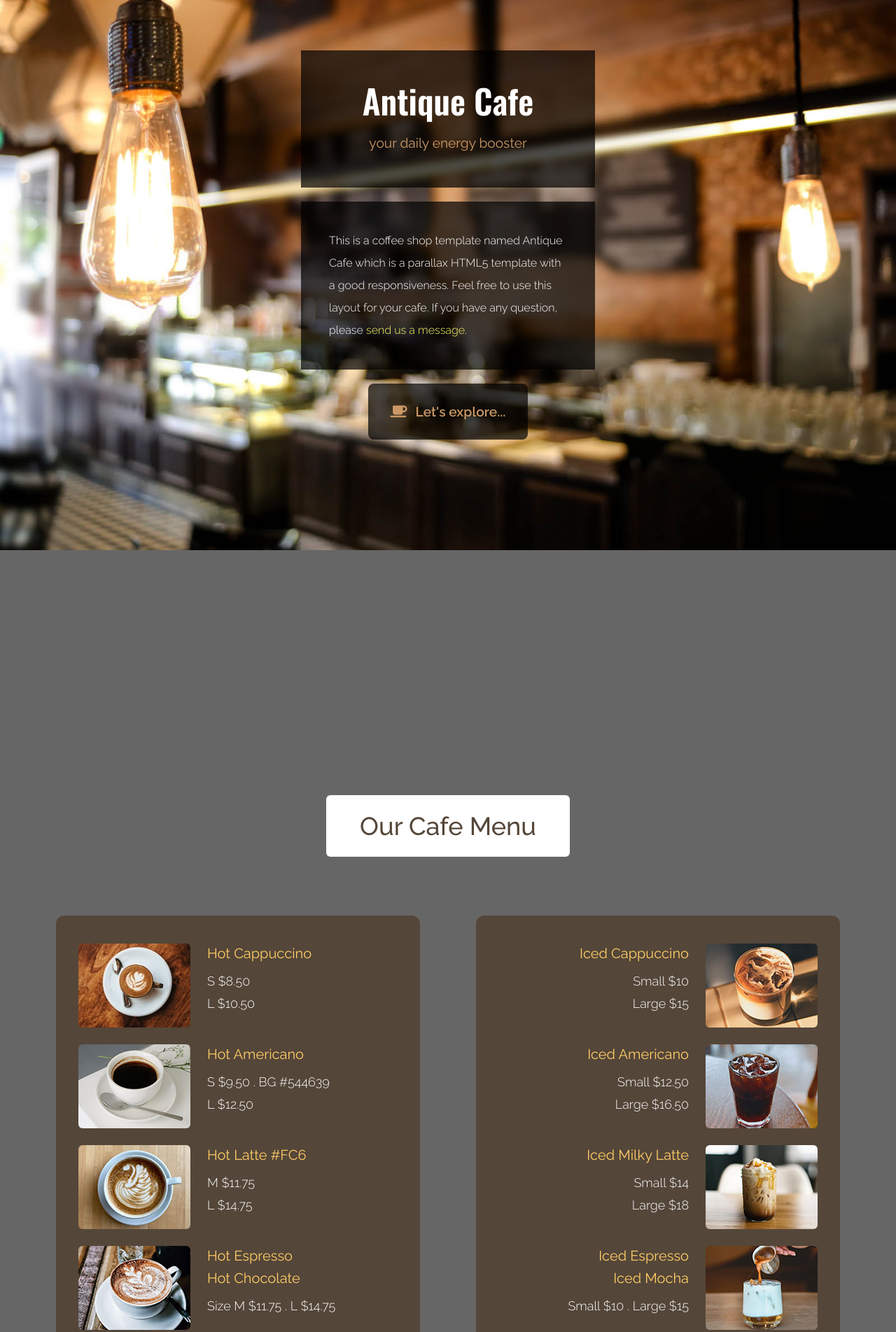
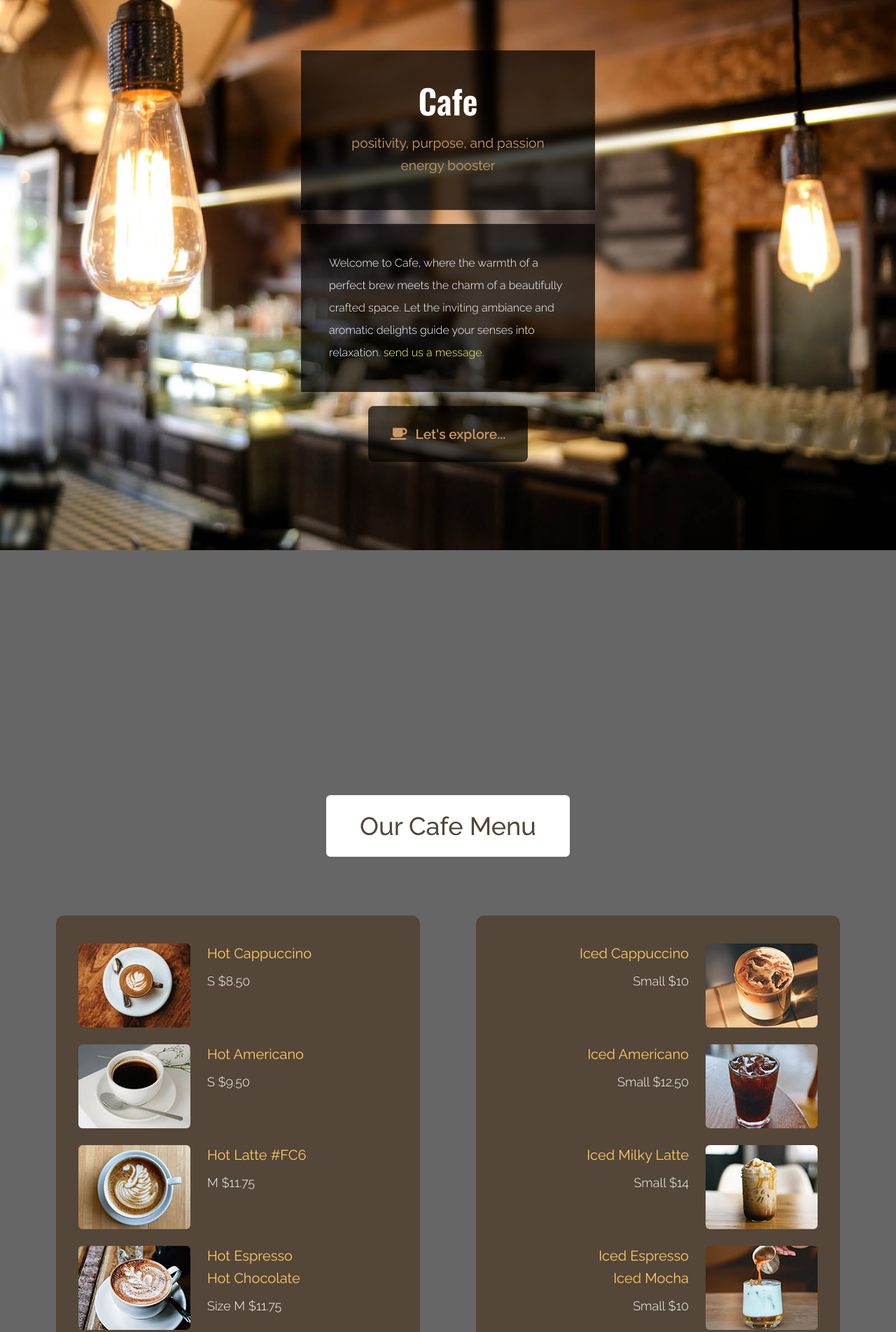
Before and after one commit to hari-unnikrishnan/cafe, a plain HTML site: page index.html in a window 1280 px wide. Shown: the part 120-2023 px from the top of the page at 70% size. Drawn offline with nearby package versions, Linux system fonts and the light colour scheme.

Commit message:
Update index.html

```diff
--- a/index.html
+++ b/index.html
@@ -4,7 +4,7 @@
     <meta charset="UTF-8">
     <meta http-equiv="X-UA-Compatible" content="IE=edge">
     <meta name="viewport" content="width=device-width, initial-scale=1.0">
-    <title>Antique Bakery Cafe HTML Template by Tooplate</title>
+    <title> Bakery Cafe </title>
     <link rel="preconnect" href="https://fonts.googleapis.com">
     <link rel="preconnect" href="https://fonts.gstatic.com" crossorigin>
     <link href="https://fonts.googleapis.com/css2?family=Raleway:wght@300;400;500;600&family=Oswald:wght@600&display=swap" rel="stylesheet">
@@ -32,14 +32,12 @@
         <div class="container mx-auto px-2 tm-intro-width">
             <div class="sm:pb-60 sm:pt-48 py-20">
                 <div class="bg-black bg-opacity-70 p-12 mb-5 text-center">
-                    <h1 class="text-white text-5xl tm-logo-font mb-5">Antique Cafe</h1>
-                    <p class="tm-text-gold tm-text-2xl">your daily energy booster</p>
+                    <h1 class="text-white text-5xl tm-logo-font mb-5"> Cafe</h1>
+                    <p class="tm-text-gold tm-text-2xl"> positivity, purpose, and passion energy booster</p>
                 </div>
                 <div class="bg-black bg-opacity-70 p-10 mb-5">
                     <p class="text-white leading-8 text-sm font-light">
-                        This is a coffee shop template named Antique Cafe which is a parallax HTML5 template with a good responsiveness.
-                        Feel free to use this layout for your cafe.
-                    	If you have any question, please <a rel="nofollow" href="https://www.tooplate.com/contact" target="_parent">send us a message</a>. </p>
+                        Welcome to  Cafe, where the warmth of a perfect brew meets the charm of a beautifully crafted space. Let the inviting ambiance and aromatic delights guide your senses into relaxation. <a rel="nofollow" href="https://www.tooplate.com/contact" target="_parent">send us a message</a>. </p>
                 </div>
                 <div class="text-center">
                     <div class="inline-block">
@@ -65,15 +63,15 @@
                         <div class="ml-3 sm:ml-6">
                             <h3 class="text-lg sm:text-xl mb-2 sm:mb-3 tm-text-yellow">Hot Cappuccino</h3>
                             <div class="text-white text-md sm:text-lg font-light mb-1">S $8.50</div>
-                            <div class="text-white text-md sm:text-lg font-light">L $10.50</div>
+                            <!-- <div class="text-white text-md sm:text-lg font-light"> $10.50</div> -->
                         </div>
                     </div>
                     <div class="flex items-start mb-6 tm-menu-item">
                         <img src="img/menu-item-2.jpg" alt="Image" class="rounded-md">
                         <div class="ml-3 sm:ml-6">
                             <h3 class="text-lg sm:text-xl mb-2 sm:mb-3 tm-text-yellow">Hot Americano</h3>
-                            <div class="text-white text-md sm:text-lg font-light mb-1">S $9.50 . BG #544639</div>
-                            <div class="text-white text-md sm:text-lg font-light">L $12.50</div>
+                            <div class="text-white text-md sm:text-lg font-light mb-1">S $9.50 </div>
+                            <!-- <div class="text-white text-md sm:text-lg font-light"> $12.50</div> -->
                         </div>
                     </div>
                     <div class="flex items-start mb-6 tm-menu-item">
@@ -81,7 +79,7 @@
                         <div class="ml-3 sm:ml-6">
                             <h3 class="text-lg sm:text-xl mb-2 sm:mb-3 tm-text-yellow">Hot Latte #FC6</h3>
                             <div class="text-white text-md sm:text-lg font-light mb-1">M $11.75</div>
-                            <div class="text-white text-md sm:text-lg font-light">L $14.75</div>
+                            <!-- <div class="text-white text-md sm:text-lg font-light">L $14.75</div> -->
                         </div>
                     </div>
                     <div class="flex items-start mb-6 tm-menu-item">
@@ -89,7 +87,7 @@
                         <div class="ml-3 sm:ml-6">
                             <h3 class="text-lg sm:text-xl tm-text-yellow mb-1">Hot Espresso</h3>
                             <h3 class="text-lg sm:text-xl mb-2 sm:mb-3 tm-text-yellow">Hot Chocolate</h3>
-                            <div class="text-white text-md sm:text-lg font-light">Size M $11.75 . L $14.75</div>
+                            <div class="text-white text-md sm:text-lg font-light">Size M $11.75 </div>
                         </div>
                     </div>
                 </div>
@@ -98,7 +96,7 @@
                         <div class="text-right mr-6">
                             <h3 class="text-lg sm:text-xl mb-2 sm:mb-3 tm-text-yellow">Iced Cappuccino</h3>
                             <div class="text-white text-md sm:text-lg font-light mb-1">Small $10</div>
-                            <div class="text-white text-md sm:text-lg font-light">Large $15</div>
+                            <!-- <div class="text-white text-md sm:text-lg font-light">Large $15</div> -->
                         </div>
                         <img src="img/menu-item-5.jpg" alt="Image" class="rounded-md">
                     </div>
@@ -106,7 +104,7 @@
                         <div class="text-right mr-6">
                             <h3 class="text-lg sm:text-xl mb-2 sm:mb-3 tm-text-yellow">Iced Americano</h3>
                             <div class="text-white text-md sm:text-lg font-light mb-1">Small $12.50</div>
-                            <div class="text-white text-md sm:text-lg font-light">Large $16.50</div>
+                            <!-- <div class="text-white text-md sm:text-lg font-light">Large $16.50</div> -->
                         </div>
                         <img src="img/menu-item-6.jpg" alt="Image" class="rounded-md">
                     </div>
@@ -114,7 +112,7 @@
                         <div class="text-right mr-6">
                             <h3 class="text-lg sm:text-xl mb-2 sm:mb-3 tm-text-yellow">Iced Milky Latte</h3>
                             <div class="text-white text-md sm:text-lg font-light mb-1">Small $14</div>
-                            <div class="text-white text-md sm:text-lg font-light">Large $18</div>
+                            <!-- <div class="text-white text-md sm:text-lg font-light">Large $18</div> -->
                         </div>
                         <img src="img/menu-item-7.jpg" alt="Image" class="rounded-md">
                     </div>
@@ -122,7 +120,7 @@
                         <div class="text-right mr-6">
                             <h3 class="text-lg sm:text-xl tm-text-yellow mb-1">Iced Espresso</h3>
                             <h3 class="text-lg sm:text-xl mb-2 sm:mb-3 tm-text-yellow">Iced Mocha</h3>
-                            <div class="text-white text-md sm:text-lg font-light">Small $10 . Large $15</div>
+                            <div class="text-white text-md sm:text-lg font-light">Small $10 </div>
                         </div>
                         <img src="img/menu-item-8.jpg" alt="Image" class="rounded-md">
                     </div>
@@ -136,11 +134,13 @@
                 <div class="bg-white bg-opacity-80 p-12 pb-14 rounded-xl mb-5">
                     <h2 class="mb-6 tm-text-green text-4xl font-medium">About our cafe</h2>
                     <p class="mb-6 text-base leading-8">
-                        Images are taken from Pexels, a great stock photo website. This template used Tailwind CSS. You may modify Antique Cafe template in any way you prefer and use it for your website.
+                        Welcome to  Cafe, a haven where tradition meets modernity. Our cafe is designed to offer a warm and cozy atmosphere, perfect for coffee enthusiasts and those seeking a tranquil escape. We take pride in serving freshly brewed coffee, artisanal beverages, and a selection of delectable treats crafted with care.
+
+                        At  Cafe, every detail is inspired by a passion for quality, from our carefully sourced ingredients to our thoughtfully curated ambiance. Whether you're here for a quick pick-me-up, a leisurely catch-up, or a moment of solitude, we strive to make your experience unforgettable.
                   </p>
                     <p class="text-base leading-8">
-                        If you wish to <a rel="nofollow" href="https://www.tooplate.com/contact" target="_parent">support us</a>, please make a little donation via PayPal. That would be
-                    very helpful. Another way is to tell your friends about Tooplate website. Thank you. </p>
+
+                        If you'd like to <a rel="nofollow" href="https://www.tooplate.com/contact" target="_parent">support us</a>, consider making a small donation via PayPal—it would mean the world to us! You can also help by sharing the Tooplate website with your friends. Thank you for your kindness and support!
                 </div>
                 <a href="#contact" class="inline-block tm-bg-green transition text-white text-xl pt-3 pb-4 px-8 rounded-md">
                     <i class="far fa-comments mr-4"></i>
@@ -155,11 +155,10 @@
                 <div class="flex-1 rounded-xl px-10 py-12 m-5 bg-white bg-opacity-80 tm-item-container">
                     <h2 class="text-3xl mb-6 tm-text-green">Contact Us</h2>
                     <p class="mb-6 text-lg leading-8">
-                        Praesent tellus magna, consectetur sit amet volutpat eu, pulvinar vitae sem.
-                        Sed ultrices. bg white 80% alpha. btn #066
+                        We’d love to hear from you! Whether you have questions, feedback, or simply want to say hello, feel free to get in touch with us.
                     </p>
                     <p class="mb-10 text-lg">
-                        <span class="block mb-2">Tel: <a href="tel:0100200340" class="hover:text-yellow-600 transition">010-020-0340</a></span>
+                        <span class="block mb-2">Tel: <a href="tel:0100200340" class="hover:text-yellow-600 transition">913-420-5340</a></span>
                         <span class="block">Email: <a href="mailto:info@company.com" class="hover:text-yellow-600 transition">info@company.com</a></span>
                     </p>
                     <div class="text-center">
@@ -182,8 +181,7 @@
             </div>
             <footer class="absolute bottom-0 left-0 w-full">
                 <div class="text-white container mx-auto tm-container p-8 text-lg flex flex-col md:flex-row justify-between">
-                    <!-- <span>Copyright 2022 Antique Cafe. All rights reserved.</span> -->
-                    <!-- <span class="mt-5 md:mt-0">Design: <a href="https://www.tooplate.com" target="_parent">Tooplate</a></span> -->
+
                 </div>
             </footer>
         </div>
```
